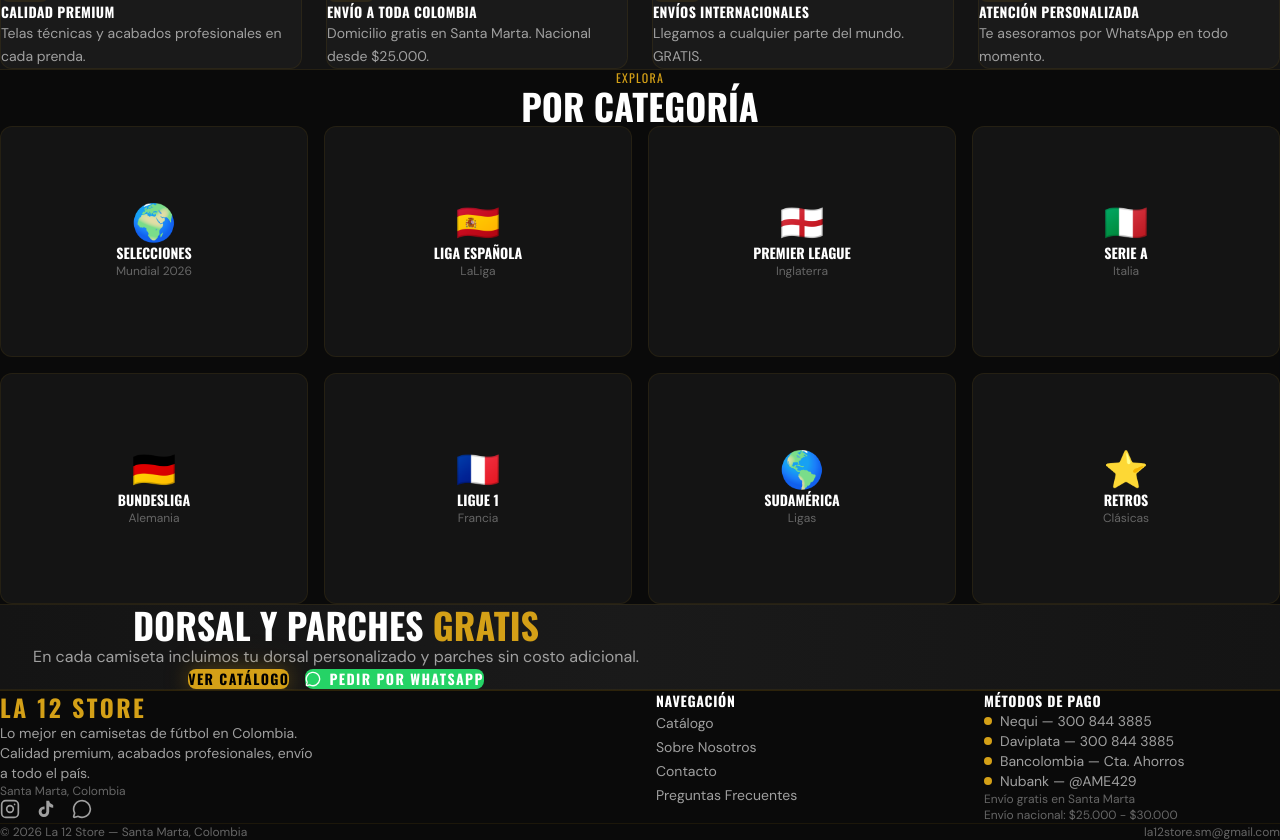
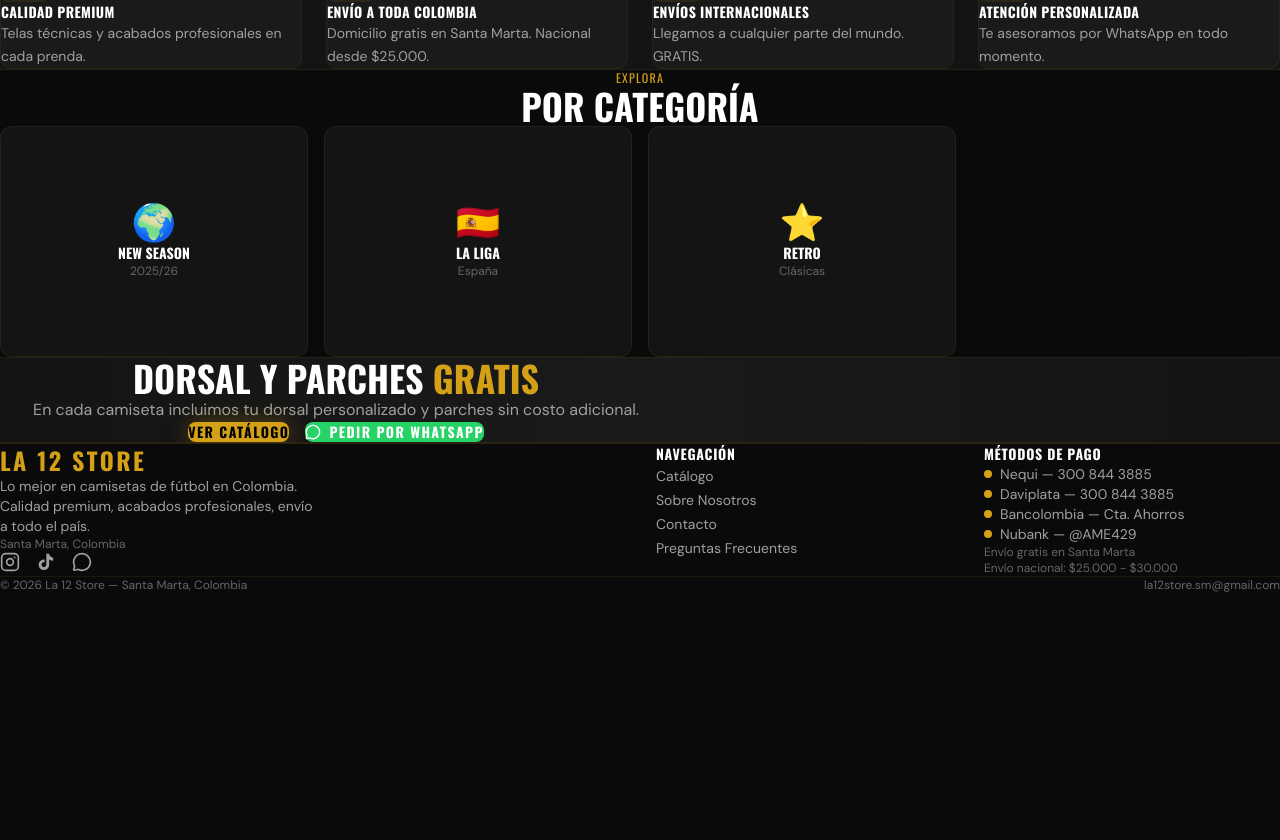
Before and after one commit to aeme1210-lgtm/la12store, a Next.js app: page / in a window 1280 px wide. Shown: the part 960-1800 px from the top of the page. After the commit the page ends 1553 px from the top, so only its background shows below. Built offline with nearby package versions, Linux system fonts and the light colour scheme; no server answers; the database is empty.

Commit message:
arreglar filtro liga: mapear slugs a nuevos valores de BD

```diff
--- a/app/page.tsx
+++ b/app/page.tsx
@@ -14,14 +14,9 @@
 }
 
 const categories = [
-  { name: "Selecciones", subtitle: "Mundial 2026", slug: "selecciones", emoji: "🌍" },
-  { name: "Liga Española", subtitle: "LaLiga", slug: "liga-espanola", emoji: "🇪🇸" },
-  { name: "Premier League", subtitle: "Inglaterra", slug: "premier-league", emoji: "🏴󠁧󠁢󠁥󠁮󠁧󠁿" },
-  { name: "Serie A", subtitle: "Italia", slug: "serie-a", emoji: "🇮🇹" },
-  { name: "Bundesliga", subtitle: "Alemania", slug: "bundesliga", emoji: "🇩🇪" },
-  { name: "Ligue 1", subtitle: "Francia", slug: "ligue-1", emoji: "🇫🇷" },
-  { name: "Sudamérica", subtitle: "Ligas", slug: "ligas-sudamericanas", emoji: "🌎" },
-  { name: "Retros", subtitle: "Clásicas", slug: "retros-clasicas", emoji: "⭐" },
+  { name: "New Season", subtitle: "2025/26", slug: "new-season", emoji: "🌍" },
+  { name: "La Liga", subtitle: "España", slug: "la-liga", emoji: "🇪🇸" },
+  { name: "Retro", subtitle: "Clásicas", slug: "retro", emoji: "⭐" },
 ];
 
 const features = [
--- a/components/product/CatalogoFilters.tsx
+++ b/components/product/CatalogoFilters.tsx
@@ -15,14 +15,9 @@
 }
 
 const leagueToSlug: Record<string, string> = {
-  Selecciones: "selecciones",
-  "Liga Española": "liga-espanola",
-  "Premier League": "premier-league",
-  "Serie A": "serie-a",
-  Bundesliga: "bundesliga",
-  "Ligue 1": "ligue-1",
-  "Ligas Sudamericanas": "ligas-sudamericanas",
-  "Retros / Clásicas": "retros-clasicas",
+  "La Liga": "la-liga",
+  "New Season": "new-season",
+  Retro: "retro",
 };
 
 export function CatalogoFilters({ leagues, types, currentParams }: Props) {
```
